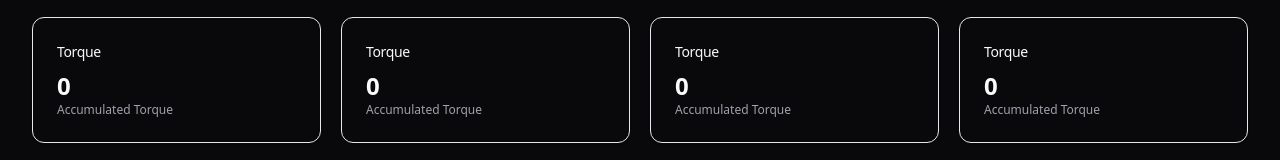
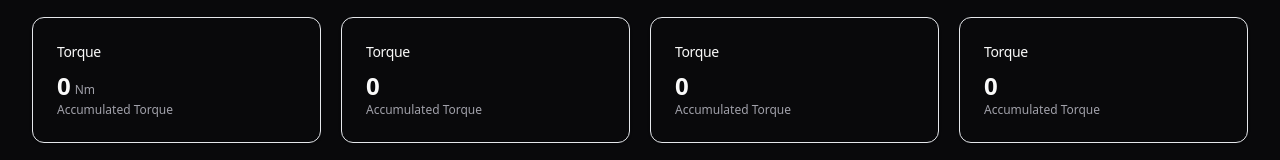
Before and after one commit to pafinkbeiner/RLSTD, a React (Vite) app: page / in a window 1280 px wide. Shown: the part 239-399 px from the top of the page. Built offline with nearby package versions, Linux system fonts and the light colour scheme.

Commit message:
Fix in Dashboard and added units to Information Cards

```diff
--- a/src/Dashboard.tsx
+++ b/src/Dashboard.tsx
@@ -48,7 +48,7 @@ function Dashboard() {
       </Alert>
 
       <div className='flex flex-row items-center justify-center gap-5 w-full flex-wrap'>
-        <InformationCard title="Torque" value={accumulatedTorque} desc="Accumulated Torque" />
+        <InformationCard title="Torque" value={accumulatedTorque} desc="Accumulated Torque" unit={"Nm"} />
         <InformationCard title="Torque" value={accumulatedTorque} desc="Accumulated Torque" />
         <InformationCard title="Torque" value={accumulatedTorque} desc="Accumulated Torque" />
         <InformationCard title="Torque" value={accumulatedTorque} desc="Accumulated Torque" />
--- a/src/SpeedChart.tsx
+++ b/src/SpeedChart.tsx
@@ -74,7 +74,7 @@ export function SpeedChart({ title, description, data, getter, size}: IProps) {
   }, []);
 
   return (
-    <Card className="flex-1">
+    <Card className="flex-1 min-w-64">
       <CardHeader>
         <CardTitle>{title}</CardTitle>
         <CardDescription>{description}</CardDescription>
--- a/src/components/InformationCard.tsx
+++ b/src/components/InformationCard.tsx
@@ -2,16 +2,20 @@ interface Props {
     title: string;
     value?: number;
     desc: string;
+    unit?: string;
 }
 
-const InformationCard = ({title, value, desc}: Props) => {
+const InformationCard = ({title, value, desc, unit}: Props) => {
     return (
         <div className="rounded-xl border bg-card text-card-foreground shadow min-w-64 flex-1">
             <div className="p-6 flex flex-row items-center justify-between space-y-0 pb-2">
                 <h3 className="tracking-tight text-sm font-medium">{title}</h3>
             </div>
             <div className="p-6 pt-0">
-                <div className="text-2xl font-bold">{value}</div>
+                <div className="flex flex-row items-end gap-1">
+                    <div className="text-2xl font-bold">{value}</div>
+                    <p className="text-xs text-muted-foreground mb-1">{unit}</p>
+                </div>
                 <p className="text-xs text-muted-foreground">{desc}</p>
             </div>
         </div>
```
